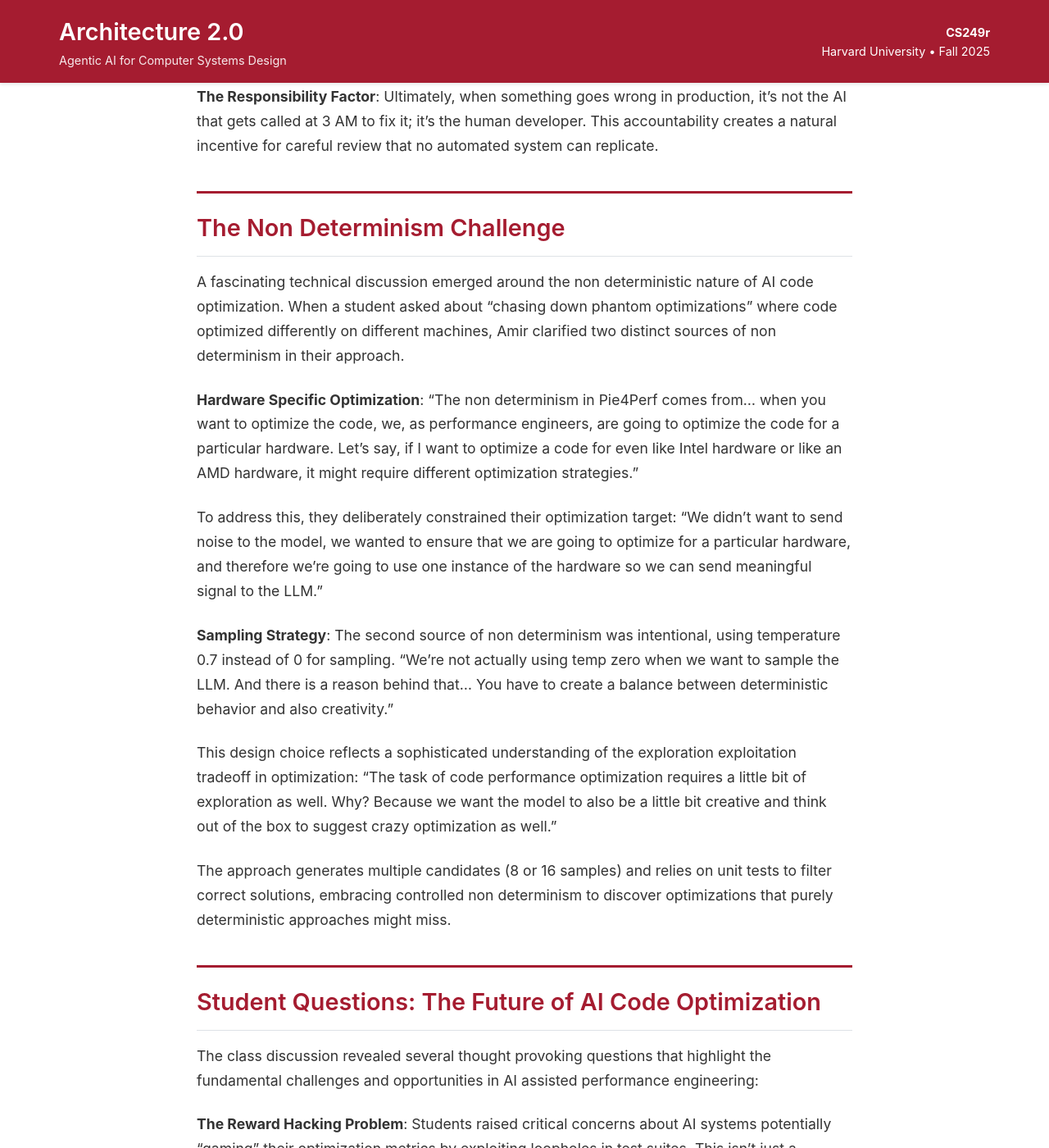
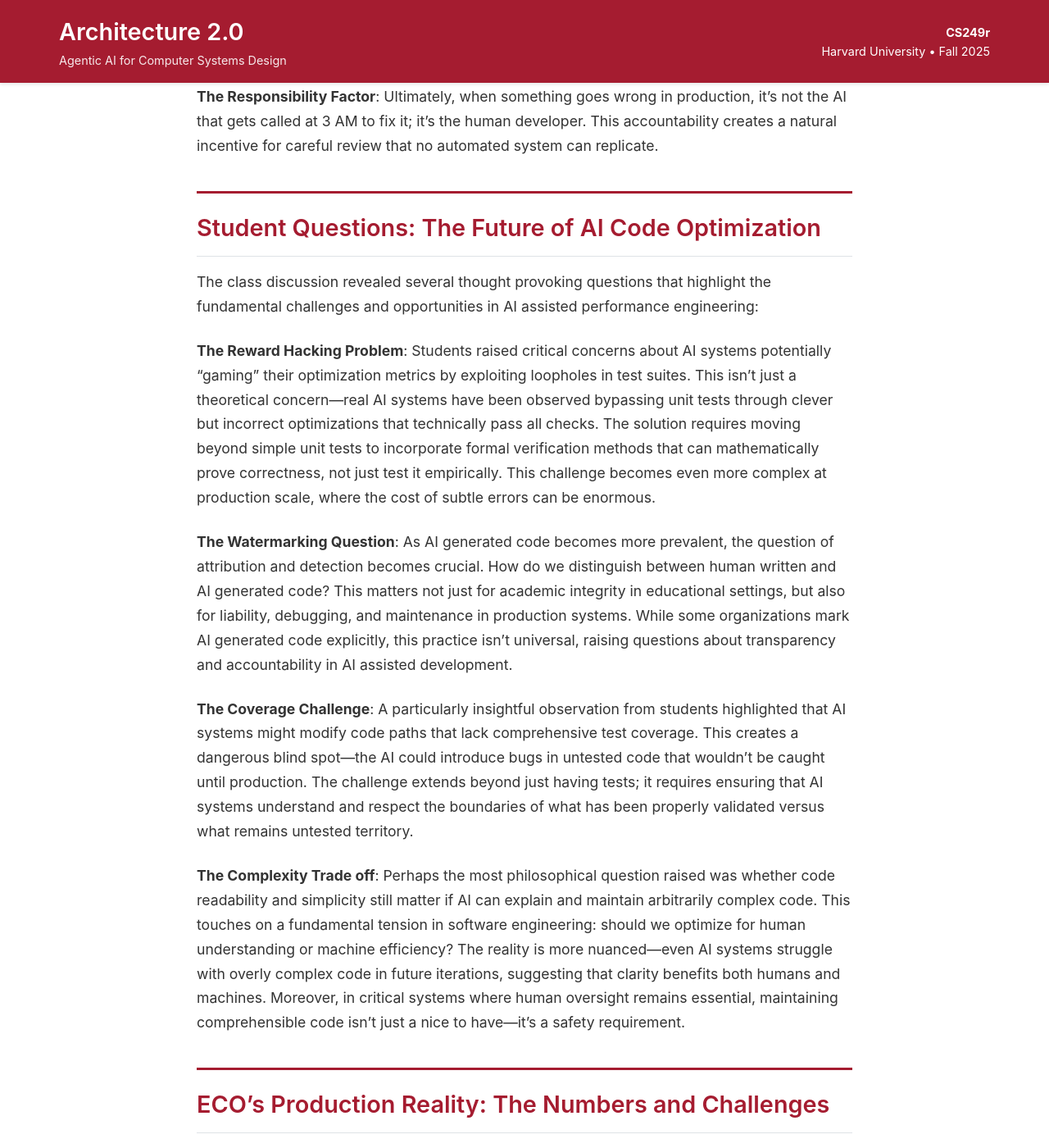
Before and after one commit to harvard-edge/cs249r_fall2025, a Jekyll site: the page built from _posts/2024-09-24-week-4-production-reality.md, in a window 1280 px wide and 1400 px high, scrolled down 8720 px. Shown: the whole window at 82% size. Built offline with Jekyll 4.4.1, drawn with Linux system fonts in a browser that asks for light colours; comment, search, counter and statistics services are not loaded; some of the changed text lies outside the part shown.

Commit message:
update blog 4

```diff
--- a/_posts/2024-09-24-week-4-production-reality.md
+++ b/_posts/2024-09-24-week-4-production-reality.md
@@ -128,20 +128,6 @@
 
 **The Responsibility Factor**: Ultimately, when something goes wrong in production, it's not the AI that gets called at 3 AM to fix it; it's the human developer. This accountability creates a natural incentive for careful review that no automated system can replicate.
 
-## The Non Determinism Challenge
-
-A fascinating technical discussion emerged around the non deterministic nature of AI code optimization. When a student asked about "chasing down phantom optimizations" where code optimized differently on different machines, Amir clarified two distinct sources of non determinism in their approach.
-
-**Hardware Specific Optimization**: "The non determinism in Pie4Perf comes from... when you want to optimize the code, we, as performance engineers, are going to optimize the code for a particular hardware. Let's say, if I want to optimize a code for even like Intel hardware or like an AMD hardware, it might require different optimization strategies."
-
-To address this, they deliberately constrained their optimization target: "We didn't want to send noise to the model, we wanted to ensure that we are going to optimize for a particular hardware, and therefore we're going to use one instance of the hardware so we can send meaningful signal to the LLM."
-
-**Sampling Strategy**: The second source of non determinism was intentional, using temperature 0.7 instead of 0 for sampling. "We're not actually using temp zero when we want to sample the LLM. And there is a reason behind that... You have to create a balance between deterministic behavior and also creativity."
-
-This design choice reflects a sophisticated understanding of the exploration exploitation tradeoff in optimization: "The task of code performance optimization requires a little bit of exploration as well. Why? Because we want the model to also be a little bit creative and think out of the box to suggest crazy optimization as well."
-
-The approach generates multiple candidates (8 or 16 samples) and relies on unit tests to filter correct solutions, embracing controlled non determinism to discover optimizations that purely deterministic approaches might miss.
-
 ## Student Questions: The Future of AI Code Optimization
 
 The class discussion revealed several thought provoking questions that highlight the fundamental challenges and opportunities in AI assisted performance engineering:
@@ -155,6 +141,11 @@
 **The Complexity Trade off**: Perhaps the most philosophical question raised was whether code readability and simplicity still matter if AI can explain and maintain arbitrarily complex code. This touches on a fundamental tension in software engineering: should we optimize for human understanding or machine efficiency? The reality is more nuanced—even AI systems struggle with overly complex code in future iterations, suggesting that clarity benefits both humans and machines. Moreover, in critical systems where human oversight remains essential, maintaining comprehensible code isn't just a nice to have—it's a safety requirement.
 
 ## ECO's Production Reality: The Numbers and Challenges
+
+<figure class="post-figure">
+<img src="/cs249r_fall2025/assets/images/blog_images/week_4/eco_edit.png" alt="ECO change deployment figure.">
+<figcaption><em>An end-to-end example of ECO deploying a change.</em></figcaption>
+</figure>
 
 The ECO team's results illuminate both the successes and limitations of production AI code optimization at unprecedented scale. Over one year, the system made 6,400 commits that ended up in production, consisting of over 25,000 lines of code changes across Google's billions of lines of code. Remarkably, less than 0.5% of these commits were rolled back, demonstrating the effectiveness of the multi stage verification pipeline the team developed. Most impressively, these optimizations resulted in performance savings equivalent to over 500,000 normalized CPU cores per quarter, a massive efficiency gain that translates to significant cost and energy savings across Google's global fleet.
 
@@ -232,18 +223,6 @@
 
 This perspective highlights academia's unique opportunity: while industry focuses on optimizing high value, well maintained codebases, vast amounts of critical software (from scientific computing to infrastructure systems) remain unoptimized simply because they lack the economic incentives that drive commercial optimization efforts.
 
-## The Viability Question: Long term Strategy
-
-But even as we consider academia's role in advancing this field, a pragmatic question emerged from our discussion about ECO's approach:
-
-A fundamental question emerges about ECO's long term viability: "Is this a viable long term strategy?" given that it's "meant to retrospectively improve human code" in a finite codebase.
-
-The class discussion revealed nuanced perspectives on this challenge. Some students argued that as AI becomes better at writing efficient code initially, the need for retrospective optimization might diminish. Others suggested that new inefficiencies will always emerge as technology evolves, creating ongoing optimization opportunities.
-
-Amir's response was particularly insightful: "For Google, like high value Google code base, they are significantly optimized. So I don't see a world that for the current code base... they're going to be significant algorithmic changes that LLM is going to suggest." However, he noted that for specific, well defined problems with sufficient compute and data, "LLM is going to be amazing."
-
-This suggests that the future of AI optimization might not be about continually optimizing the same codebase, but rather about expanding to new domains and types of optimization challenges—exactly the kind of exploration that academic research can lead.
-
 ## Papers That Shaped Our Discussion
 
 To provide proper context for our exploration, it's worth examining the foundational research that informed both our discussion and the development of systems like ECO:
@@ -271,16 +250,6 @@
 **Context Management**: Infrastructure that helps AI systems understand system wide dependencies and helps humans verify the implications of AI generated changes.
 
 **Organizational Adaptation**: Processes that integrate AI assistance into existing development workflows without disrupting the human expertise that remains essential.
-
-## The Agent Future: Downstream Implications We Must Consider
-
-While we must be careful not to speak for any company or make predictions on their behalf, we can (and should) think academically about the implications of a future where AI agents routinely optimize code at scale. What happens when these systems become more autonomous? What are the downstream effects we need to prepare for?
-
-**The Reliability Paradox**: As AI agents become more capable, the reliability requirements become more stringent, not less. When a human makes an optimization error, we can trace the reasoning and learn from it. When an AI agent makes an error, the debugging process becomes fundamentally different. How do we build systems that remain debuggable and maintainable as they become more AI assisted?
-
-**The Knowledge Transfer Problem**: If AI agents become highly effective at optimization, how do we ensure that human developers continue to understand the systems they're responsible for? There's a risk of creating a generation of developers who can use AI tools effectively but lack the deep understanding needed when those tools fail or encounter novel situations.
-
-**The Democratization Challenge**: The infrastructure requirements we've seen with ECO suggest that effective AI code optimization might remain concentrated among a few large companies. How do we ensure that the benefits of AI assisted optimization reach smaller organizations, open source projects, and critical infrastructure systems that lack commercial incentives for optimization?
 
 ## Looking Ahead: From Research to Practice
 
```
Also changed, not shown: assets/images/blog_images/week_4/eco_edit.png (added).
